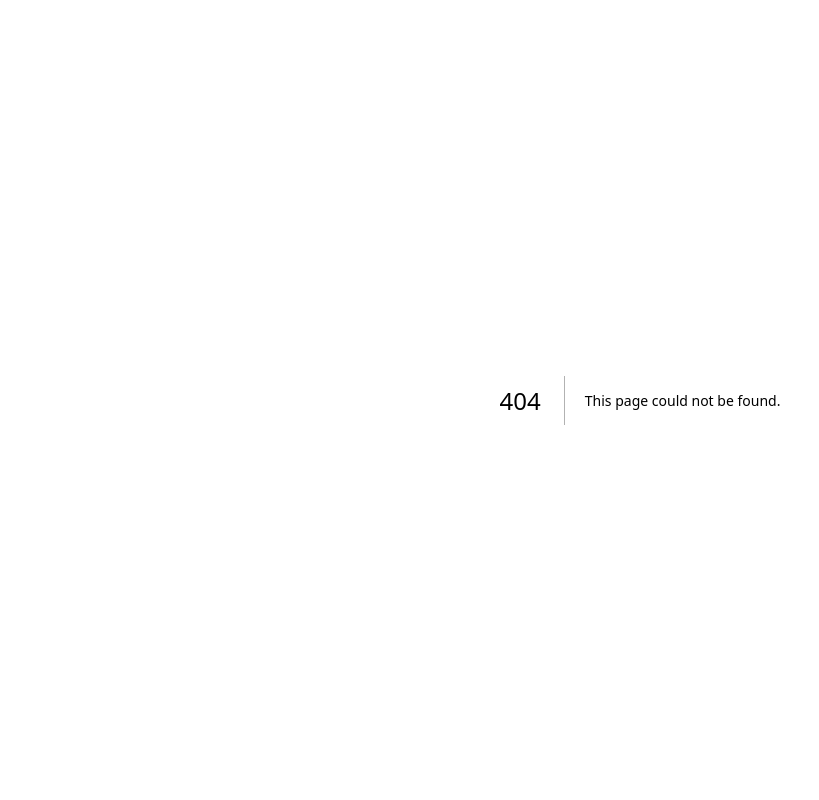
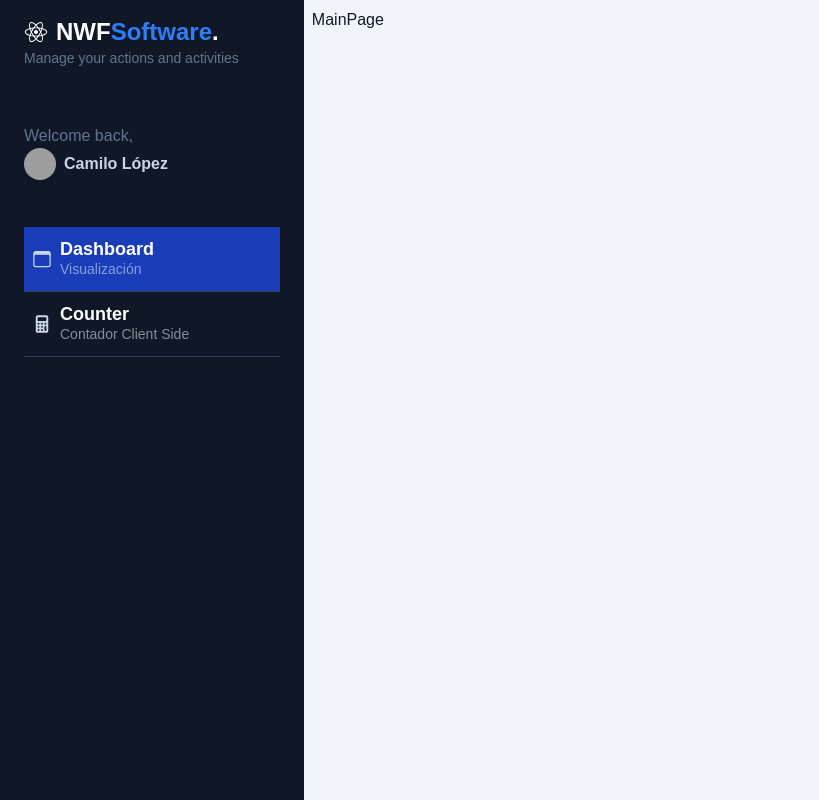
Before and after one commit to Newflaree/next-app_my-dashboard, a Next.js app: page /dashboard/main in a window 1280 px wide. Before the commit this address had no page. Shown: the whole page, without its empty margins (0-819 px from the left). Built offline with nearby package versions, Linux system fonts and the light colour scheme; grey boxes are pictures that could not be loaded.

Commit message:
Iconos y ruta activa

```diff
--- a/app/components/Sidebar.tsx
+++ b/app/components/Sidebar.tsx
@@ -1,4 +1,21 @@
 import Image from "next/image";
+import { IoBrowsersOutline, IoCalculator, IoLogoReact } from "react-icons/io5";
+import { SidebarMenuItem } from "./SidebarMenuItem";
+
+const menuItems = [
+  {
+    path: "/dashboard/main",
+    icon: <IoBrowsersOutline size={20} />,
+    title: "Dashboard",
+    subTitle: "Visualización",
+  },
+  {
+    path: "/dashboard/counter",
+    icon: <IoCalculator size={20} />,
+    title: "Counter",
+    subTitle: "Contador Client Side",
+  },
+];
 
 export const Sidebar = () => {
   return (
@@ -8,8 +25,10 @@
       className="bg-gray-900 min-h-screen z-10 text-slate-300 w-64 left-0 h-screen overflow-y-scroll"
     >
       <div id="logo" className="my-4 px-6">
-        <h1 className="text-lg md:text-2xl font-bold text-white">
-          NWF <span className="text-blue-500">Software</span>.
+        <h1 className="flex items-center text-lg md:text-2xl font-bold text-white">
+          <IoLogoReact className="mr-2" />
+          <span>NWF</span>
+          <span className="text-blue-500">Software</span>.
         </h1>
         <p className="text-slate-500 text-sm">
           Manage your actions and activities
@@ -31,64 +50,9 @@
         </a>
       </div>
       <div id="nav" className="w-full px-6">
-        <a
-          href="#"
-          className="w-full px-2 inline-flex space-x-2 items-center border-b border-slate-700 py-3 bg-blue-800 hover:bg-white/5 transition ease-linear duration-150"
-        >
-          <div>
-            <svg
-              xmlns="http://www.w3.org/2000/svg"
-              fill="none"
-              viewBox="0 0 24 24"
-              strokeWidth="1.5"
-              stroke="currentColor"
-              className="w-6 h-6 text-white"
-            >
-              <path
-                strokeLinecap="round"
-                strokeLinejoin="round"
-                d="M3.75 6A2.25 2.25 0 016 3.75h2.25A2.25 2.25 0 0110.5 6v2.25a2.25 2.25 0 01-2.25 2.25H6a2.25 2.25 0 01-2.25-2.25V6zM3.75 15.75A2.25 2.25 0 016 13.5h2.25a2.25 2.25 0 012.25 2.25V18a2.25 2.25 0 01-2.25 2.25H6A2.25 2.25 0 013.75 18v-2.25zM13.5 6a2.25 2.25 0 012.25-2.25H18A2.25 2.25 0 0120.25 6v2.25A2.25 2.25 0 0118 10.5h-2.25a2.25 2.25 0 01-2.25-2.25V6zM13.5 15.75a2.25 2.25 0 012.25-2.25H18a2.25 2.25 0 012.25 2.25V18A2.25 2.25 0 0118 20.25h-2.25A2.25 2.25 0 0113.5 18v-2.25z"
-              />
-            </svg>
-          </div>
-          <div className="flex flex-col">
-            <span className="text-lg font-bold leading-5 text-white">
-              Dashboard
-            </span>
-            <span className="text-sm text-white/50 hidden md:block">
-              Data Overview
-            </span>
-          </div>
-        </a>
-        <a
-          href="#"
-          className="w-full px-2 inline-flex space-x-2 items-center border-b border-slate-700 py-3 hover:bg-white/5 transition ease-linear duration-150"
-        >
-          <div>
-            <svg
-              xmlns="http://www.w3.org/2000/svg"
-              fill="none"
-              viewBox="0 0 24 24"
-              strokeWidth="1.5"
-              stroke="currentColor"
-              className="w-6 h-6"
-            >
-              <path
-                strokeLinecap="round"
-                strokeLinejoin="round"
-                d="M20.25 6.375c0 2.278-3.694 4.125-8.25 4.125S3.75 8.653 3.75 6.375m16.5 0c0-2.278-3.694-4.125-8.25-4.125S3.75 4.097 3.75 6.375m16.5 0v11.25c0 2.278-3.694 4.125-8.25 4.125s-8.25-1.847-8.25-4.125V6.375m16.5 0v3.75m-16.5-3.75v3.75m16.5 0v3.75C20.25 16.153 16.556 18 12 18s-8.25-1.847-8.25-4.125v-3.75m16.5 0c0 2.278-3.694 4.125-8.25 4.125s-8.25-1.847-8.25-4.125"
-              />
-            </svg>
-          </div>
-          <div className="flex flex-col">
-            <span className="text-lg text-slate-300 font-bold leading-5">
-              Counter
-            </span>
-            <span className="text-sm text-slate-500 hidden md:block">
-              Database Manager
-            </span>
-          </div>
-        </a>
+        {menuItems.map((item) => (
+          <SidebarMenuItem key={item.path} {...item} />
+        ))}
       </div>
     </div>
   );
--- /dev/null
+++ b/app/components/SidebarMenuItem.tsx
@@ -0,0 +1,38 @@
+"use client";
+import Link from "next/link";
+import { usePathname } from "next/navigation";
+import { JSX } from "react";
+
+interface SidebarMenuItemProps {
+  path: string;
+  icon: JSX.Element;
+  title: string;
+  subTitle: string;
+}
+
+export const SidebarMenuItem = ({
+  path,
+  icon,
+  title,
+  subTitle,
+}: SidebarMenuItemProps) => {
+  const currentPath = usePathname();
+  return (
+    <Link
+      href={path}
+      className={`w-full px-2 inline-flex space-x-2 items-center border-b border-slate-700 py-3 hover:bg-white/5 transition ease-linear duration-150 ${
+        currentPath === path ? "bg-blue-800" : ""
+      }`}
+    >
+      <div>
+        <div>{icon}</div>
+      </div>
+      <div className="flex flex-col">
+        <span className="text-lg font-bold leading-5 text-white">{title}</span>
+        <span className="text-sm text-white/50 hidden md:block">
+          {subTitle}
+        </span>
+      </div>
+    </Link>
+  );
+};
--- /dev/null
+++ b/app/dashboard/main/page.tsx
@@ -0,0 +1,7 @@
+export default function MainPage() {
+  return (
+    <div>
+      <h1>MainPage</h1>
+    </div>
+  );
+}
--- a/app/page.tsx
+++ b/app/page.tsx
@@ -1,5 +1,5 @@
 import { redirect } from "next/navigation";
 
 export default function HomePage() {
-  redirect("/dashboard/counter");
+  redirect("/dashboard/main");
 }
--- a/package.json
+++ b/package.json
@@ -11,7 +11,8 @@
   "dependencies": {
     "next": "16.2.1",
     "react": "19.2.4",
-    "react-dom": "19.2.4"
+    "react-dom": "19.2.4",
+    "react-icons": "^5.6.0"
   },
   "devDependencies": {
     "@tailwindcss/postcss": "^4",
```
Also changed, not shown: 1 other file (tests, documents, lock files or other folders).
